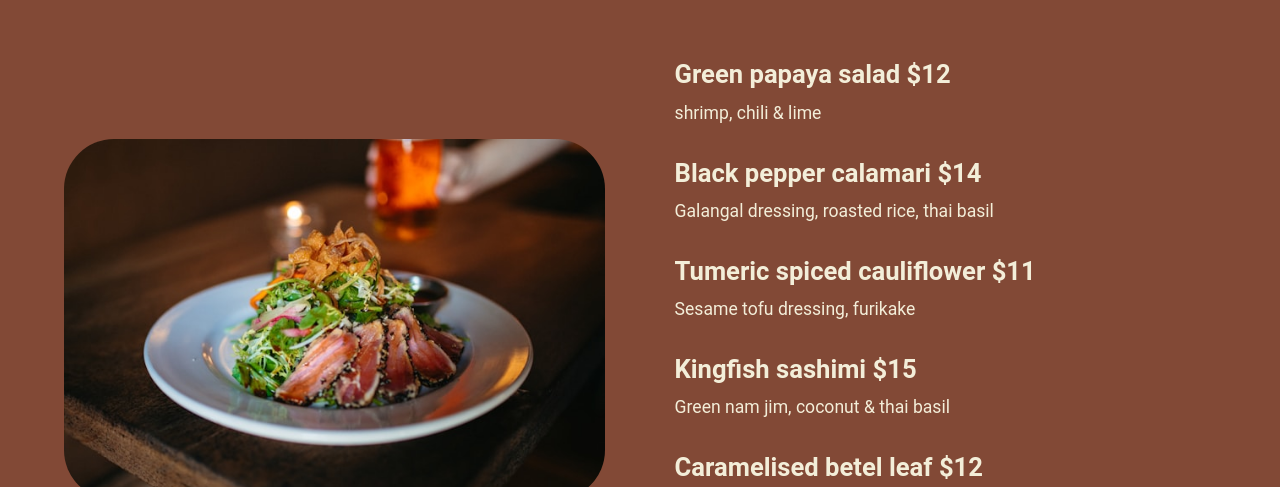
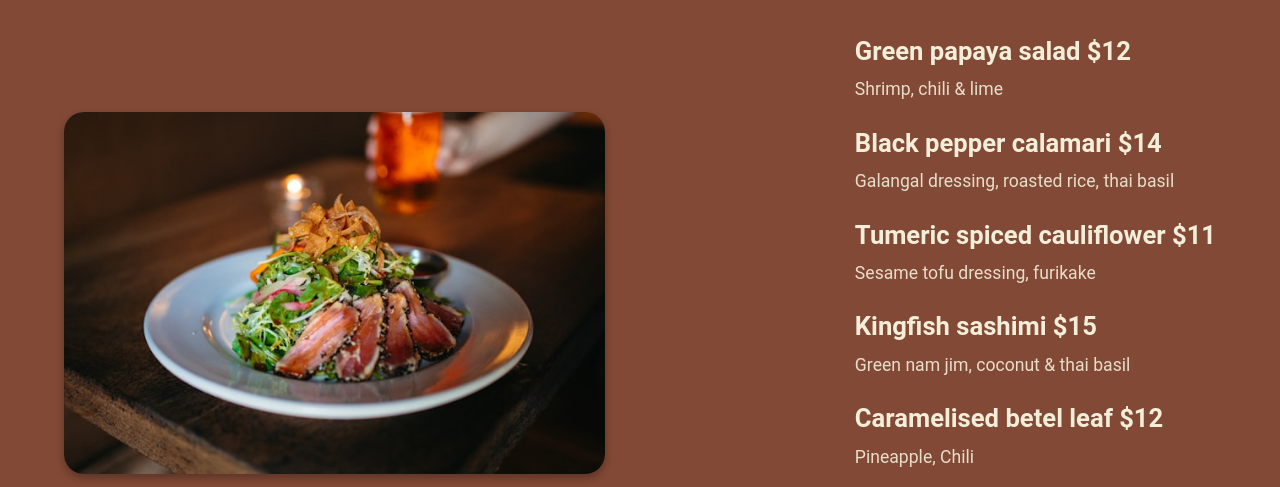
Before and after one commit to vorotynska/restaurant-webpack, a website built with webpack: page src/template.html in a window 1280 px wide. Both pictures are taken after a click on the button "Menu". Shown: the part 283-770 px from the top of the page. Built offline with nearby package versions, Linux system fonts and the light colour scheme.

Commit message:
Changed menu page style

```diff
--- a/src/menu.js
+++ b/src/menu.js
@@ -11,45 +11,72 @@ export default function loadMenu() {
   menuDiv.innerHTML = `
   <h1 class="menu-title">Flavour so good you’ll try to eat with your eyes</h1>
       <div class="menu__content">
+
+        <!-- Small Bites -->
       <section class="bites">
         <h2 class="section-title">Small Bites</h2>
         <div class="section-content">
           <div class="img-menu-container">
             <img src=${bitesImage} class="img-menu">
           </div>
-            <div class="price">
+          <div class="menu-items">
+            <div class="menu-item">
               <h3 class="price-title">Green papaya salad $12</h3>
-              <p class="price-tect">shrimp, chili & lime</p>
+              <p class="price-text">Shrimp, chili & lime</p>
+            </div>
+            <div class="menu-item">
               <h3 class="price-title">Black pepper calamari $14</h3>
-              <p class="price-tect">Galangal dressing, roasted rice, thai basil</p>
+              <p class="price-text">Galangal dressing, roasted rice, thai basil</p>
+            </div>
+            <div class="menu-item">
               <h3 class="price-title">Tumeric spiced cauliflower $11</h3>
-              <p class="price-tect">Sesame tofu dressing, furikake</p>
+              <p class="price-text">Sesame tofu dressing, furikake</p>
+            </div>
+            <div class="menu-item">
               <h3 class="price-title">Kingfish sashimi $15</h3>
-              <p class="price-tect">Green nam jim, coconut & thai basil</p>
+              <p class="price-text">Green nam jim, coconut & thai basil</p>
+            </div>
+            <div class="menu-item">
               <h3 class="price-title">Caramelised betel leaf $12</h3>
-              <p class="price-tect">Pineapple, Chili</p>
-              <h3 class="price-title">Pacific oysters (price per piece) $5</h3>
-              <p class="price-tect">Ponzu, sriracha</p>
+              <p class="price-text">Pineapple, Chili</p>
+            </div>
+            <div class="menu-item">
+              <h3 class="price-title">Pacific oysters $5</h3>
+              <p class="price-text">Ponzu, sriracha</p>
+            </div>
           </div>
         </div>
       </section>
 
+        <!-- Hot Dishes -->
       <section class="dishes">
         <h2 class="section-title">Hot Dishes</h2>
         <div class="section-content">
-            <div class="price">
+          <div class="menu-items">
+            <div class="menu-item">
               <h3 class="price-title">Sesame Chicken $12</h3>
-              <p class="price-tect">Chinese eggplant, sweet chili soy glaze, green onion, pineapple, ginger</p>
+              <p class="price-text">Chinese eggplant, sweet chili soy glaze, pineapple, ginger</p>
+            </div>
+            <div class="menu-item">
               <h3 class="price-title">Chicken Wings $18</h3>
-              <p class="price-tect">Thai basil, chili, peanuts, green papaya, cilantro</p>
+              <p class="price-text">Thai basil, chili, peanuts, papaya, cilantro</p>
+            </div>
+            <div class="menu-item">
               <h3 class="price-title">Ribeye Bites Roasted $22</h3>
-              <p class="price-tect">Shishito Peppers, Jalapeño Crème</p>
+              <p class="price-text">Shishito Peppers, Jalapeño Crème</p>
+            </div>
+            <div class="menu-item">
               <h3 class="price-title">Blackened Fish Sandwich $23</h3>
-              <p class="price-tect">Crunchy cabbage, wild baby arugula, tomato, house made tartar sauce, on a brioche bun</p>
+              <p class="price-text">Cabbage, arugula, tomato, tartar sauce, brioche bun</p>
+            </div>
+            <div class="menu-item">
               <h3 class="price-title">Siji Chun "Four Seasons" $9</h3>
-              <p class="price-tect">Intense floral aroma and delicate fruity taste without any bitterness or dryness</p>
+              <p class="price-text">Intense floral aroma and fruity taste</p>
+            </div>
+            <div class="menu-item">
               <h3 class="price-title">Black Pepper Chili Chicken $12</h3>
-              <p class="price-tect">Pepper, onion, bamboo shoot, celery</p>
+              <p class="price-text">Pepper, onion, bamboo shoot, celery</p>
+            </div>
           </div>
           <div class="img-menu-container">
             <img src=${steakImage} class="img-menu"/>
@@ -57,45 +84,70 @@ export default function loadMenu() {
         </div>
       </section>
 
+        <!-- Dessert -->
       <section class="dessert">
         <h2 class="section-title">Dessert</h2>
         <div class="section-content">
           <div class="img-menu-container">
             <img src=${dessertImage} class="img-menu"/>
           </div>
-            <div class="price">
+          <div class="menu-items">
+            <div class="menu-item">
               <h3 class="price-title">Dessert platter $12</h3>
-              <p class="price-tect">Chef’s selection of sweets. Serves 2</p>
+              <p class="price-text">Chef’s selection of sweets. Serves 2</p>
+            </div>
+            <div class="menu-item">
               <h3 class="price-title">Fruit Plate $14</h3>
-              <p class="price-tect">Seasonal selections of fruits, shaved coconut, vanilla drizzle, mint</p>
+              <p class="price-text">Seasonal fruits, shaved coconut, vanilla drizzle, mint</p>
+            </div>
+            <div class="menu-item">
               <h3 class="price-title">Fried Banana $9</h3>
-              <p class="price-tect">Panko crusted with caramel sauce, banana brulee, caramel popcorn</p>
+              <p class="price-text">Caramel sauce, banana brulee, caramel popcorn</p>
+            </div>
+            <div class="menu-item">
               <h3 class="price-title">Sorbet $7</h3>
-              <p class="price-tect">Watermelon, passion fruit, strawberry, mango, orange</p>
+              <p class="price-text">Watermelon, passion fruit, strawberry, mango, orange</p>
+            </div>
+            <div class="menu-item">
               <h3 class="price-title">Thai Donut $8</h3>
-              <p class="price-tect">Fried donut dipped with sweet condense milk & peanut</p>
+              <p class="price-text">Fried donut with condensed milk & peanut</p>
+            </div>
+            <div class="menu-item">
               <h3 class="price-title">Banana spring rolls $7</h3>
-              <p class="price-tect">Honey glaze, vanilla drizzle, coconut-pineapple ice cream</p>
+              <p class="price-text">Honey glaze, vanilla drizzle, coconut-pineapple ice cream</p>
             </div>
           </div>
         </section>
 
+        <!-- Tea -->
       <section class="tea">
         <h2 class="section-title">Tea</h2>
         <div class="section-content">
-            <div class="price">
+          <div class="menu-items">
+            <div class="menu-item">
               <h3 class="price-title">Ti Quan Yin $4</h3>
-              <p class="price-tect">Intense aroma, depth and fruitiness- ranked as one of the most famous teas in China</p>
+              <p class="price-text">Intense aroma, depth and fruitiness</p>
+            </div>
+            <div class="menu-item">
               <h3 class="price-title">Sencha $5</h3>
-              <p class="price-tect">Shiny needlelike tea leaves that yield a slighty grassy, clean refreshing brew, the most popular tea in Japan</p>
+              <p class="price-text">Grassy refreshing brew, popular in Japan</p>
+            </div>
+            <div class="menu-item">
               <h3 class="price-title">Gunpowder $6</h3>
-              <p class="price-tect">Green pellets of rolled tea leaves that produces a pleasant smokey flavor</p>
-              <h3 class="price-title">Zhenghe Bai Mudan "White Peony" $4</h3>
-              <p class="price-tect">Fresh bamboo aroma, lightly sweet flavor with notes of melon and grape</p>
+              <p class="price-text">Rolled tea leaves, pleasant smokey flavor</p>
+            </div>
+            <div class="menu-item">
+              <h3 class="price-title">White Peony $4</h3>
+              <p class="price-text">Bamboo aroma, sweet melon and grape notes</p>
+            </div>
+            <div class="menu-item">
               <h3 class="price-title">Hong Tao $4</h3>
-              <p class="price-tect">Peachy flavor, goes well with dessert</p>
+              <p class="price-text">Peachy flavor, goes well with dessert</p>
+            </div>
+            <div class="menu-item">
               <h3 class="price-title">Jin Xuan $5</h3>
-              <p class="price-tect">Creamy smooth texture, incredible milk aroma and taste with a naturally sweet flavor. Goes well with spicy foods</p>
+              <p class="price-text">Milk aroma, sweet flavor, great with spicy food</p>
+            </div>
           </div>
           <div class="img-menu-container">
             <img src=${teaImage} class="img-menu"/>
--- a/src/styles.css
+++ b/src/styles.css
@@ -106,7 +106,15 @@ nav button:hover {
 
 #content img {
   max-width: 100%;
-  border-radius: 50px;
+  height: auto;
+  border-radius: 20px;
+  object-fit: cover;
+  box-shadow: 0 4px 8px rgba(0,0,0,0.3);
+}
+
+#content img:hover {
+  transform: scale(1.02);
+  transition: transform 0.3s ease;
 }
 
 /* adaptation for mobile devices */
@@ -269,6 +277,7 @@ nav button:hover {
   display: flex;
   align-items: center;
   justify-content: space-between;
+  gap: 2em;
  }
 
  .img-menu-container,
@@ -276,9 +285,24 @@ nav button:hover {
   width: 47%;
  }
 
- .price {
+ .menu-items {
+  display: flex;
+  flex-direction: column;
+  gap: 1.2em; /* расстояние между блюдами */
   text-align: left;
- }
+}
+
+.menu-item h3 {
+  font-size: clamp(1.2rem, 2.5vw, 1.6rem);
+  font-weight: 600;
+  margin: 0;
+}
+
+.menu-item p {
+  margin: 0.2em 0 0;
+  font-size: clamp(1rem, 2vw, 1.3rem);
+  opacity: 0.9;
+}
 
  .menu-title {
   text-align: center;
@@ -289,7 +313,6 @@ nav button:hover {
   /* font-style: normal; */
   font-size: clamp(2rem, 4vw, 5rem);
   text-shadow: 2px 2px 6px var(--shadow-dark);
-  /* margin-top: 1em; */
   line-height: 1.1;
  }
 
@@ -302,31 +325,19 @@ nav button:hover {
                -1px -1px 2px var(--shadow-gray);
  }
 
- .price-title {
-  margin-top: 1em;
-  font-size: clamp(1.2rem, 2.5vw, 1.6rem);
-  font-optical-sizing: auto;
- }
-
- .price-tect {
-  margin-top: 0.2em;
-  font-size: clamp(1rem, 2vw, 1.4rem);
-  font-optical-sizing: auto;
- }
-
  @media (max-width: 600px) {
   section {
     padding: 1em 0;
-    border-bottom: var(--color-light) inset 2px;
   }
 
   .section-content {
     flex-direction: column;
+    text-align: center;
   }
 
   .img-menu-container,
- .price {
-  width: 100%;
-  margin-bottom: 1.5em;
+  .price {
+    width: 100%;
+    margin-bottom: 1.5em;
  }
  }
```
Lines whose indentation alone changed are shown as unchanged.
